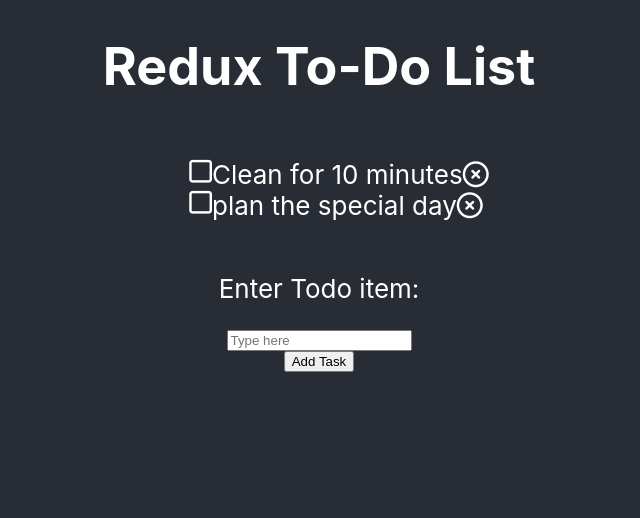
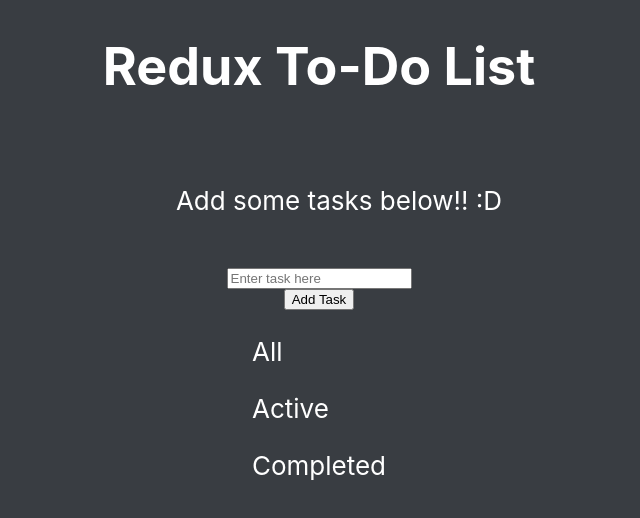
Before and after one commit to rj-tinajero/Redux-To-Do-List, a React (Create React App) app: page / in a window 1280 px wide. Shown: the top 518 px of the page, without its empty margins (321-961 px from the left). Built offline with nearby package versions, Linux system fonts and the light colour scheme.

Commit message:
add, remove, complete, local storage done

```diff
--- a/public/index.html
+++ b/public/index.html
@@ -6,7 +6,13 @@
     <meta name="viewport" content="width=device-width, initial-scale=1" />
     <meta name="theme-color" content="#000000" />
     <script src="https://kit.fontawesome.com/fc13b6e9c1.js" crossorigin="anonymous"></script>
+    <!-- CSS only -->
+<!-- <link rel="stylesheet" href="https://stackpath.bootstrapcdn.com/bootstrap/4.5.0/css/bootstrap.min.css" integrity="sha384-9aIt2nRpC12Uk9gS9baDl411NQApFmC26EwAOH8WgZl5MYYxFfc+NcPb1dKGj7Sk" crossorigin="anonymous"> -->
 
+<!-- JS, Popper.js, and jQuery -->
+<!-- <script src="https://code.jquery.com/jquery-3.5.1.slim.min.js" integrity="sha384-DfXdz2htPH0lsSSs5nCTpuj/zy4C+OGpamoFVy38MVBnE+IbbVYUew+OrCXaRkfj" crossorigin="anonymous"></script>
+<script src="https://cdn.jsdelivr.net/npm/popper.js@1.16.0/dist/umd/popper.min.js" integrity="sha384-Q6E9RHvbIyZFJoft+2mJbHaEWldlvI9IOYy5n3zV9zzTtmI3UksdQRVvoxMfooAo" crossorigin="anonymous"></script>
+<script src="https://stackpath.bootstrapcdn.com/bootstrap/4.5.0/js/bootstrap.min.js" integrity="sha384-OgVRvuATP1z7JjHLkuOU7Xw704+h835Lr+6QL9UvYjZE3Ipu6Tp75j7Bh/kR0JKI" crossorigin="anonymous"></script> -->
     <meta
       name="description"
       content="Web site created using create-react-app"
--- a/src/App.css
+++ b/src/App.css
@@ -14,7 +14,7 @@
 }
 
 .App-header {
-  background-color: #282c34;
+  background-color: #393d42;
   min-height: 100vh;
   display: flex;
   flex-direction: column;
--- a/src/App.js
+++ b/src/App.js
@@ -5,7 +5,7 @@ import './App.css';
 
 function App(props){
   const [text, setText] = useState("")
-console.log(props, "PROPS TO YAS")
+  console.log(window.localStorage, "PERSIST!!!!!!!")
   const handleChange = (e) => {
     setText(e.target.value)
     console.log(text, "<<<<<<<<<")
@@ -20,10 +20,11 @@ console.log(props, "PROPS TO YAS")
     <div className="App-header">
       <h1>Redux To-Do List</h1>
       <ul>
-        {props.todos.map((item, index) =>
+        {props.todos.length < 1 ? <div><p>Add some tasks below!! :D</p></div> :
+          props.todos.map((item, index) =>
             <div key={index}>
               {item.complete ?
-              <i className="far fa-check-square status-icon"></i> :
+                <i onClick={() => props.changeTodoStatus(item)} className="far fa-check-square status-icon"></i> :
                 <i onClick={() => props.changeTodoStatus(item)} className="far fa-square status-icon"></i>}
               <li>{item.task}</li>
               <i
@@ -32,14 +33,18 @@ console.log(props, "PROPS TO YAS")
 
               ></i>
             </div>
-
         )}
 
       </ul>
 
-      <p>Enter Todo item:</p>
-      <input type="text" placeholder="Type here" onChange={handleChange} value={text} />
+      <input type="text" placeholder="Enter task here" onChange={handleChange} value={text} />
       <button onClick={() => submit(text)}>Add Task</button>
+
+      <footer className="">
+        <p>All</p>
+        <p>Active</p>
+        <p>Completed</p>
+      </footer>
 
     </div>
   )
--- a/src/redux/index.js
+++ b/src/redux/index.js
@@ -22,14 +22,14 @@ export function deleteFromList(item) {
 
 const initialState = {
    todos: [
-      {
-         task: "Clean for 10 minutes",
-         complete: false
-      },
-      {
-         task: "plan the special day",
-         complete: false
-      },
+      // {
+      //    task: "Clean for 10 minutes",
+      //    complete: false
+      // },
+      // {
+      //    task: "plan the special day",
+      //    complete: false
+      // },
    ]
 }
 
@@ -52,23 +52,30 @@ function reducer(state = initialState, action) {
                ...state.todos.filter(obj => obj !== action.payload)
             ]
          }
-         // Still working on this
-      // case "COMPLETE":
-      //    let arr = [...state.todos]
-      //    let newArr = arr.find(obj => obj === action.payload).complete = true
-      //    console.log(newArr, "NEW ARR")
-      //    return {
-      //       ...state,
-      //       todos: [
-      //          ...state.todos,
-      //          state.todos.find(obj => obj === action.payload).complete = true,
-      //       ]
-      //    }
+      case "COMPLETE":
+         let arr = [...state.todos]
+         for(let i = 0; i < arr.length; i++) {
+            if(arr[i] === action.payload) {
+               arr[i].complete = !arr[i].complete
+               console.log(arr, "Changed?")
+               break
+            }
+         }
+         return {
+            ...state,
+            todos: [...arr]
+         }
       default:
          return state
    }
 }
 
-const store = createStore(reducer)
-store.subscribe(() => console.log(store.getState(), "store subscribe"))
+const persistedState = localStorage.getItem('reduxState')
+                       ? JSON.parse(localStorage.getItem('reduxState'))
+                       : initialState
+
+const store = createStore(reducer, persistedState)
+store.subscribe(() => {
+   localStorage.setItem('reduxState', JSON.stringify(store.getState()))
+})
 export default store
```
Lines whose indentation alone changed are shown as unchanged.
